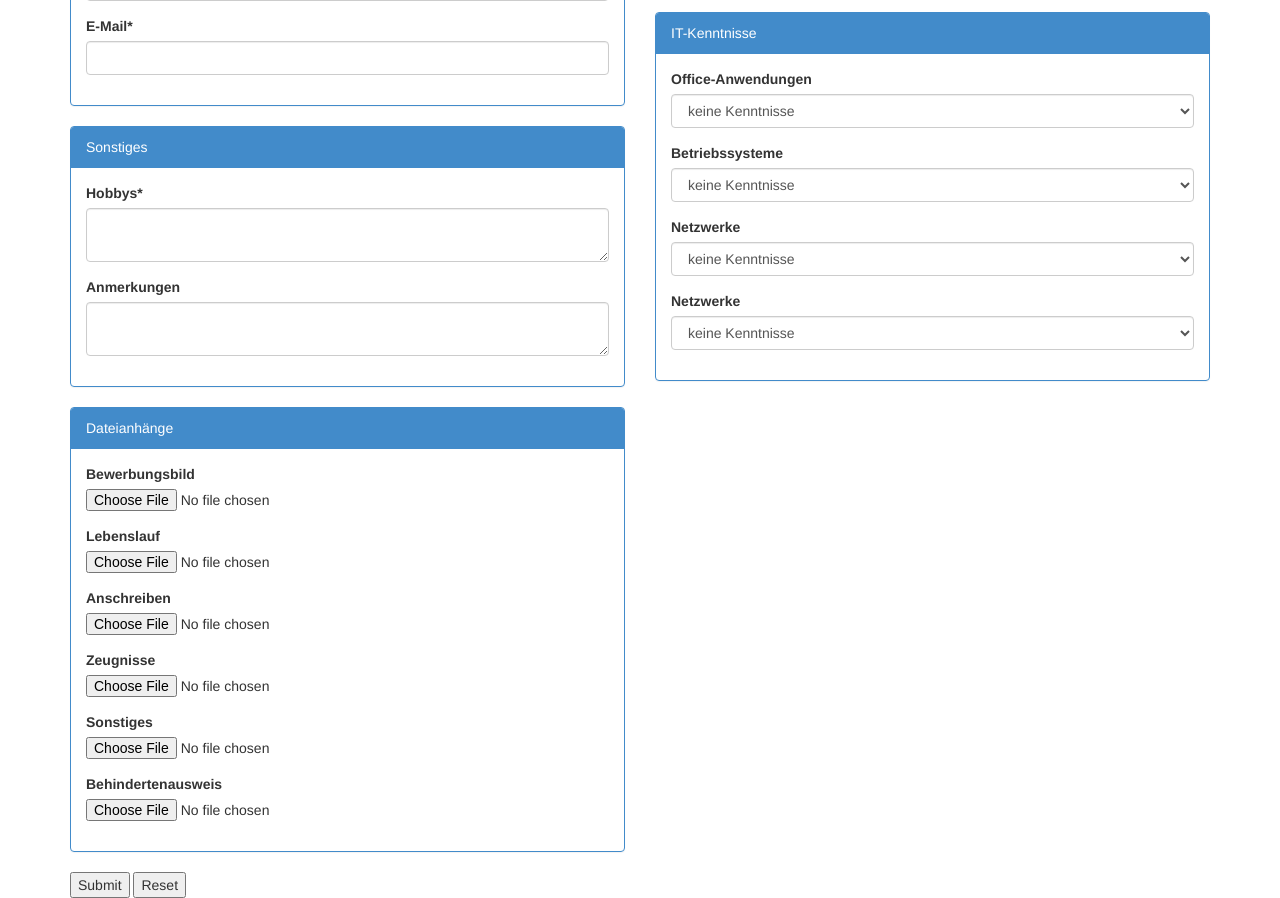
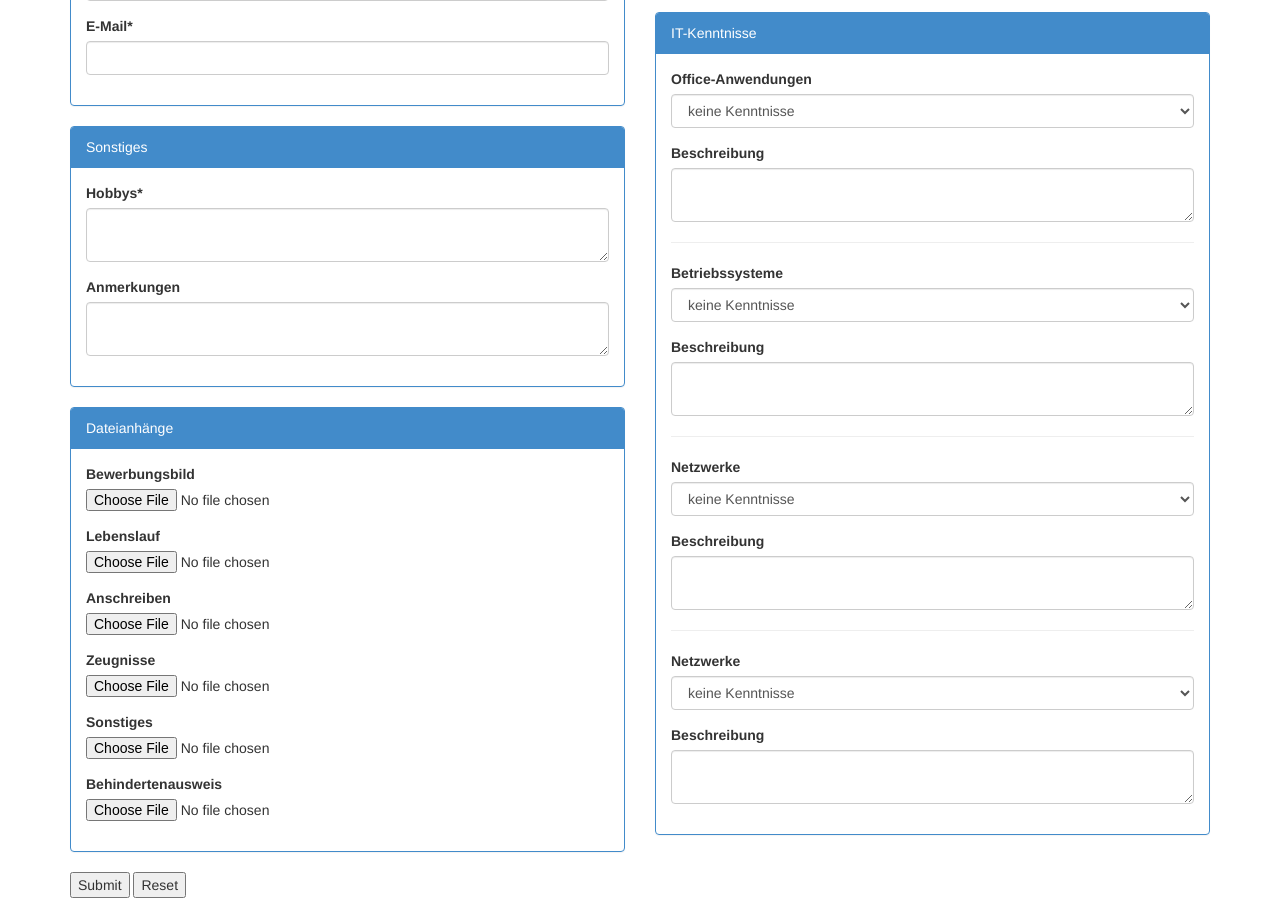
Before and after one commit to RRZE-Webteam/azb, a PHP site: page /formular.php in a window 1280 px wide. Shown: the part 559-1457 px from the top of the page. Run offline with PHP 8.4, Linux system fonts and the light colour scheme; some libraries are stand-ins or nearby versions.

Commit message:
Textareas for IT skills

```diff
--- a/formular.php
+++ b/formular.php
@@ -196,7 +196,10 @@
 		  "postleitzahl", "ort", "email",
 		  "notendurchschnitt_schulabschluss"];
 
-    var textareas = ["studium", "berufsausbildung", "hobbys", "anmerkungen"];
+    var textareas = ["studium", "berufsausbildung", "hobbys", "anmerkungen",
+		     "kenntnisse_betriebssysteme_txt",
+		     "kenntnisse_hardware_txt", "kenntnisse_office_txt",
+		     "kenntnisse_netzwerke_txt"];
 
     var spinners = ["englisch", "mathematik", "informatik", "deutsch"];
 
@@ -530,6 +533,14 @@
 	</select>
       </div>
 
+      <div id="field_kenntnisse_office_txt" class="form-group">
+	<label name="kenntnisse_office_txt"
+	  class="control-label">Beschreibung</label>
+	<textarea name="kenntnisse_office_txt" class="form-control"></textarea>
+      </div>
+
+      <hr />
+
       <div id="field_kenntnisse_betriebssysteme" class="form-group">
 	<label name="kenntnisse_betriebssysteme" class="control-label">
 	  Betriebssysteme
@@ -538,6 +549,15 @@
 	  <?php create_skill_options(); ?>
 	</select>
       </div>
+
+      <div id="field_kenntnisse_betriebssysteme_txt" class="form-group">
+	<label name="kenntnisse_betriebssysteme_txt"
+	  class="control-label">Beschreibung</label>
+	<textarea name="kenntnisse_betriebssysteme_txt"
+	  class="form-control"></textarea>
+      </div>
+
+      <hr />
 
       <div id="field_kenntnisse_netzwerke" class="form-group">
 	<label name="kenntnisse_netzwerke" class="control-label">
@@ -548,6 +568,15 @@
 	</select>
       </div>
 
+      <div id="field_kenntnisse_netzwerke_txt" class="form-group">
+	<label name="kenntnisse_netzwerke_txt"
+	  class="control-label">Beschreibung</label>
+	<textarea name="kenntnisse_netzwerke_txt"
+	  class="form-control"></textarea>
+      </div>
+
+      <hr />
+
       <div id="field_kenntnisse_hardware" class="form-group">
 	<label name="kenntnisse_hardware" class="control-label">
 	  Netzwerke
@@ -557,6 +586,12 @@
 	</select>
       </div>
 
+      <div id="field_kenntnisse_hardware_txt" class="form-group">
+	<label name="kenntnisse_hardware_txt"
+	  class="control-label">Beschreibung</label>
+	<textarea name="kenntnisse_hardware_txt"
+	  class="form-control"></textarea>
+      </div>
     </div>
   </fieldset>
   </div>
--- a/process.php
+++ b/process.php
@@ -43,7 +43,10 @@ session_start();
 		   'note_englisch', 'note_mathematik', 'note_informatik',
 		   'hobbys', 'berufsausbildung', 'studium', 'anmerkungen',
 		   'kenntnisse_office', 'kenntnisse_betriebssysteme',
-		   'kenntnisse_netzwerke', 'kenntnisse_hardware'), $bewerbung);
+		   'kenntnisse_netzwerke', 'kenntnisse_hardware',
+		   'kenntnisse_office_txt', 'kenntnisse_betriebssysteme_txt',
+		   'kenntnisse_netzwerke_txt', 'kenntnisse_hardware_txt'),
+		    $bewerbung);
 
   $bewerbung->setBewerber($bewerber);
 
```
Also changed, not shown: classes/class_bewerbung.php (+17 -4 lines), classes/class_bewerbung_attachments.php (+6 -4 lines).
